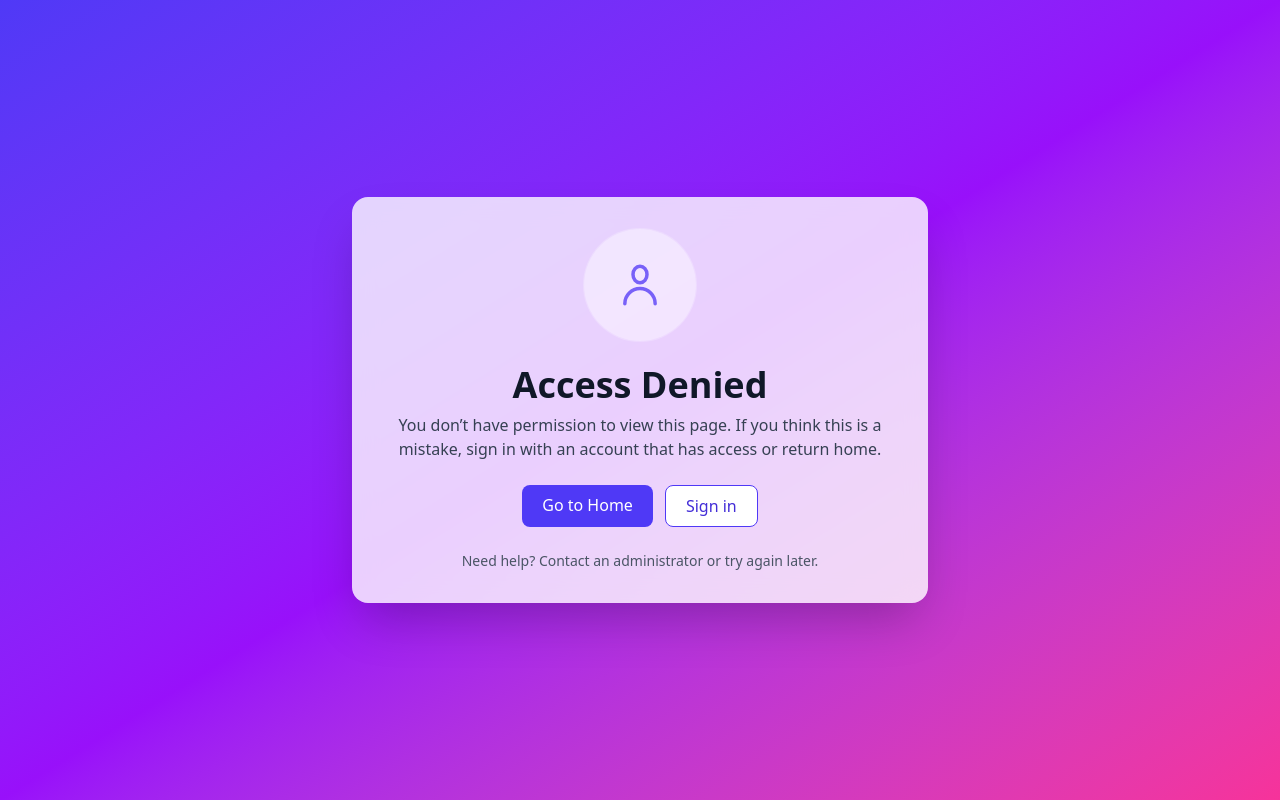
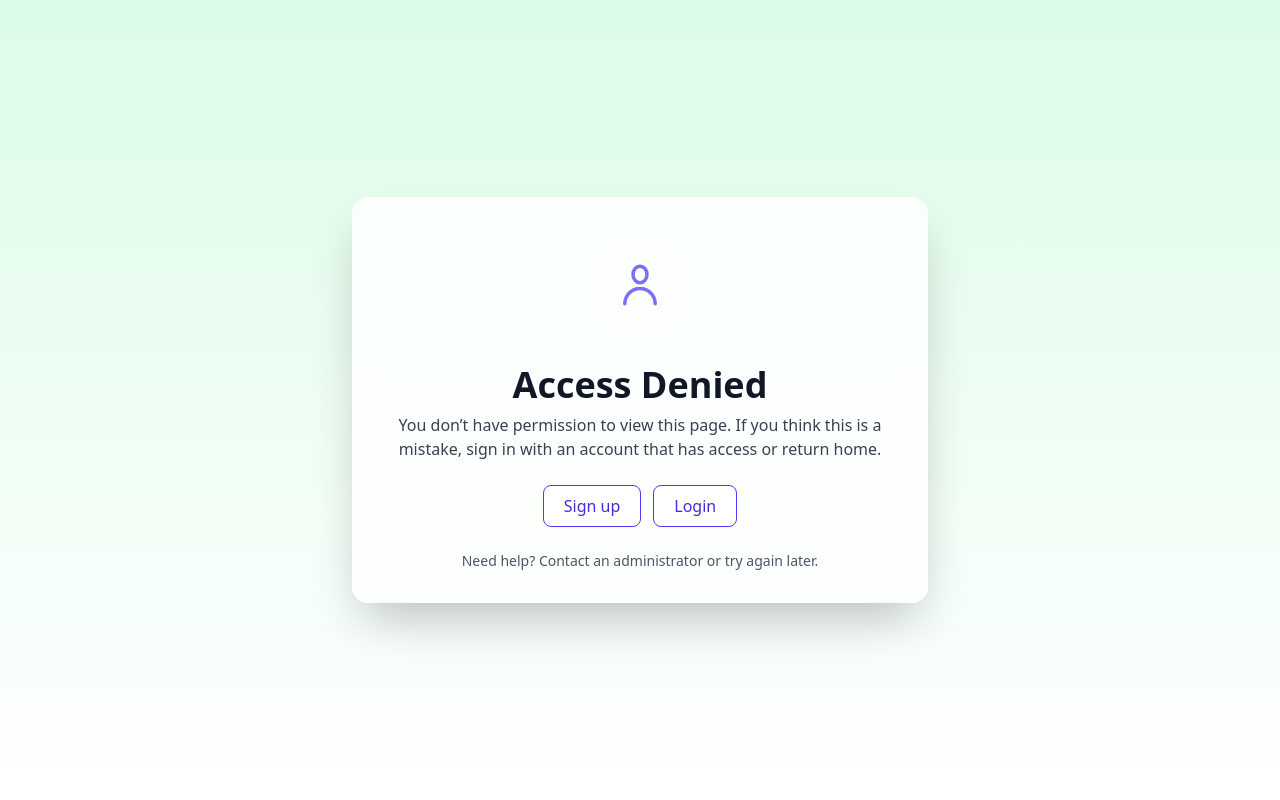
Before and after one commit to vishal-gawade-031/snap-cart, a Next.js app: page /unauthorized in a window 1280 px wide. Built offline with nearby package versions, Linux system fonts and the light colour scheme.

Commit message:
globals css fixed

```diff
--- a/src/app/layout.tsx
+++ b/src/app/layout.tsx
@@ -1,14 +1,13 @@
 import type { Metadata } from "next";
 import "./globals.css";
+
 import Provider from "@/Provider";
-
 
 
 export const metadata: Metadata = {
   title: "snapcart | 10 minutes grocery Delivery App",
   description: "10 minutes grocery Delivery App",
 };
-
 export default function RootLayout({
   children,
 }: Readonly<{
--- a/src/app/unauthorized/page.tsx
+++ b/src/app/unauthorized/page.tsx
@@ -3,7 +3,7 @@ import Link from 'next/link'
 
 export default function Unauthorized() {
   return (
-    <div className="min-h-screen flex items-center justify-center bg-gradient-to-br from-indigo-600 via-purple-600 to-pink-500 px-6 py-12">
+    <div className="min-h-screen flex items-center justify-center bg-linerar-to-br from-indigo-600 via-purple-600 to-pink-500 px-6 py-12">
       <div className="max-w-xl w-full bg-white/80 backdrop-blur-md rounded-2xl shadow-2xl p-8 text-center">
         <div className="mx-auto w-28 h-28 flex items-center justify-center rounded-full bg-white/60 ring-1 ring-white/30 mb-6 animate-pulse">
           <svg xmlns="http://www.w3.org/2000/svg" className="h-14 w-14 text-indigo-600" fill="none" viewBox="0 0 24 24" stroke="currentColor">
@@ -16,8 +16,8 @@ export default function Unauthorized() {
         <p className="text-gray-700 mb-6">You don’t have permission to view this page. If you think this is a mistake, sign in with an account that has access or return home.</p>
 
         <div className="flex flex-col sm:flex-row gap-3 sm:justify-center">
-          <Link href="/" className="inline-block px-5 py-2 rounded-lg bg-indigo-600 text-white font-medium hover:bg-indigo-700 transition">Go to Home</Link>
-          <Link href="/login" className="inline-block px-5 py-2 rounded-lg border border-indigo-600 text-indigo-700 bg-white hover:bg-indigo-50 transition">Sign in</Link>
+         <Link href="/register" className='inline-block px-5 py-2 rounded-lg border border-indigo-600 text-indigo-700 bg-white hover:bg-indigo-50 transition'>Sign up</Link>
+          <Link href="/login" className="inline-block px-5 py-2 rounded-lg border border-indigo-600 text-indigo-700 bg-white hover:bg-indigo-50 transition">Login</Link>
         </div>
 
         <p className="text-sm text-gray-600 mt-6">Need help? Contact an administrator or try again later.</p>
--- a/src/components/CategorySlider.tsx
+++ b/src/components/CategorySlider.tsx
@@ -1,4 +1,5 @@
 "use client";
+import Unauthorized from "@/app/unauthorized/page";
 import {Apple,Milk,Wheat,Cookie,Flame, Coffee,Heart,Home,Box,Baby,Snowflake,Sandwich,Fish,Leaf,Sunrise, Nut,Sparkles,PenTool,Utensils,Activity,Brush,Flower,Timer, PartyPopper,ChevronLeft, ChevronRight,} from "lucide-react";
 import { motion } from "motion/react";
 import React, { useEffect, useRef, useState } from "react";
@@ -96,6 +97,7 @@ const CategorySlider = () => {
                 <ChevronRight />
             </button>}
         </motion.div>
+
     );
 };
 
```
